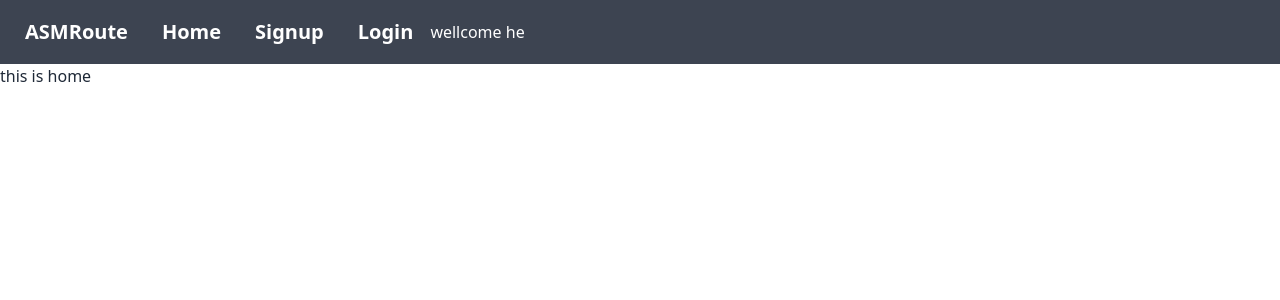
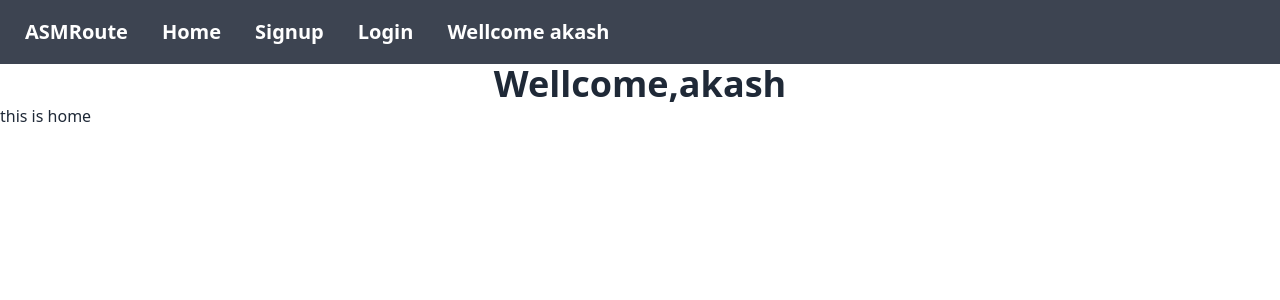
Before and after one commit to coddermoon/practice-privet-route, a React (Create React App) app: page / in a window 1280 px wide. Shown: the top 300 px of the page. Built offline with nearby package versions, Linux system fonts and the light colour scheme.

Commit message:
context setup done

```diff
--- a/src/components/Header.js
+++ b/src/components/Header.js
@@ -1,10 +1,15 @@
-import React from 'react';
+import React, { useContext } from 'react';
 import { Link } from 'react-router-dom';
+import { AuthContext } from '../contexts/UserContext';
+
 
 
 
 
 const Header = () => {
+
+const {user} = useContext(AuthContext)
+console.log(user)
 
 
     return (
@@ -17,7 +22,7 @@ const Header = () => {
     <Link className="btn btn-ghost normal-case text-xl"  to='/register'>Signup</Link>
     <Link  className="btn btn-ghost normal-case text-xl" to='/login'>Login</Link>
   </div>
-  wellcome {'he'}
+ {user.DisplayName && <span className='btn btn-ghost normal-case text-xl'>Wellcome {user.DisplayName}</span>}
 </div>
        </nav>
     );
--- a/src/components/Home.js
+++ b/src/components/Home.js
@@ -1,8 +1,14 @@
-import React from 'react';
+import React, { useContext } from 'react';
+import { AuthContext } from '../contexts/UserContext';
 
 const Home = () => {
+
+    const {user}= useContext(AuthContext)
+
     return (
+
         <div>
+           {user?.DisplayName && <h1 className='text-4xl font-bold text-center'>Wellcome,{user.DisplayName}</h1>}
             this is home
         </div>
     );
--- /dev/null
+++ b/src/contexts/UserContext.js
@@ -0,0 +1,15 @@
+import React, { createContext } from 'react';
+
+export const AuthContext= createContext()
+
+const UserContext = ({children}) => {
+    const user = {DisplayName:'akash'}
+    const info ={user}
+    return (
+        <AuthContext.Provider value={info}>
+            {children}
+        </AuthContext.Provider>
+    );
+};
+
+export default UserContext;
--- a/src/index.js
+++ b/src/index.js
@@ -5,14 +5,17 @@ import './index.css';
 import reportWebVitals from './reportWebVitals';
 import router from './router/router';
 import { RouterProvider } from 'react-router-dom';
+import UserContext from './contexts/UserContext';
 
 
 const route = router
 ReactDOM.render(
   <React.StrictMode>
 
+<UserContext>
+<RouterProvider router={route} />
+</UserContext>
 
-<RouterProvider router={route} />
 
 
 
```
